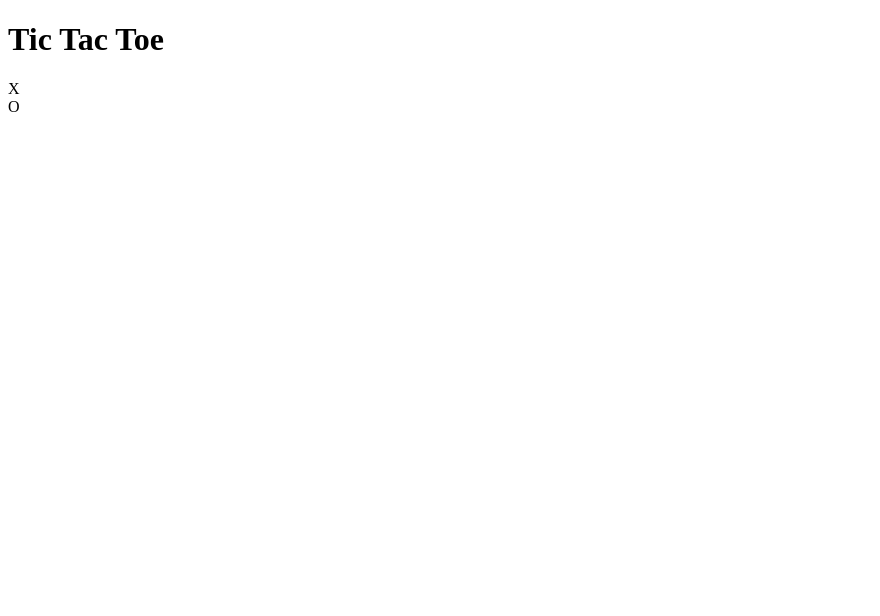
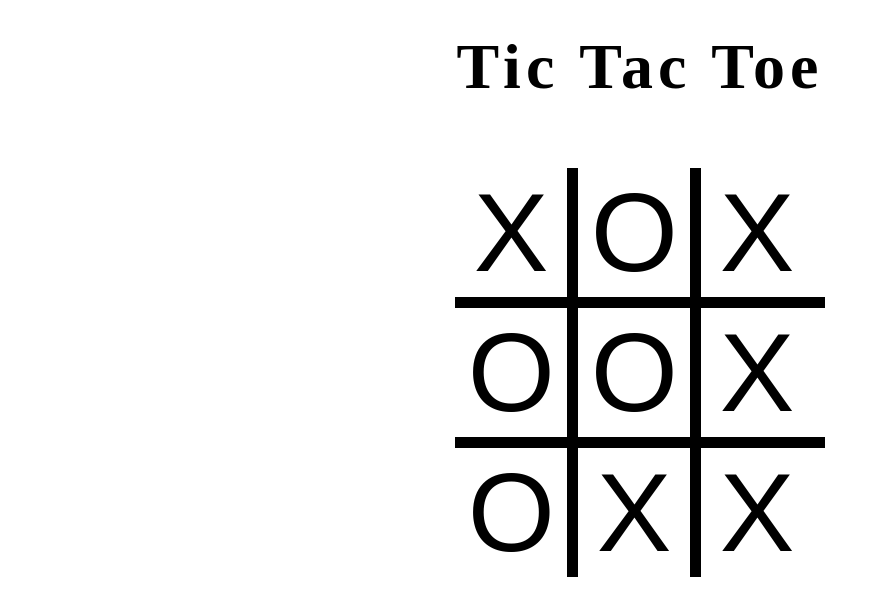
Before and after one commit to parolang/tictactoe, a plain HTML site: page index.html in a window 1280 px wide. Shown: the whole page, without its empty margins (0-880 px from the left). Drawn offline with Linux system fonts and the light colour scheme.

Commit message:
Separated CSS, improved styling of Tic Tac Toe grid.

```diff
--- a/index.html
+++ b/index.html
@@ -2,6 +2,7 @@
 <html>
 <head>
 <title>Tic Tac Toe</title>
+<link rel="stylesheet" href="style.css"
 </head>
 <body>
 <heading>
@@ -9,13 +10,21 @@
 </heading>
 
 <main>
-
-<div id="C11">
-	<div id="X11">X</div>
-	<div id="O11">O</div>
-</div>
-
+  <div class="row">
+    <div class="cell">X</div>
+    <div class="cell">O</div>
+    <div class="cell">X</div>
+  </div>
+  <div class="row">
+    <div class="cell">O</div>
+    <div class="cell">O</div>
+    <div class="cell">X</div>
+  </div>
+  <div class="row">
+    <div class="cell">O</div>
+    <div class="cell">X</div>
+    <div class="cell">X</div>
+  </div>
 </main>
 
-
 </html>
--- /dev/null
+++ b/style.css
@@ -0,0 +1,49 @@
+ heading {
+   display: block;
+   font-size: 2em;
+   text-align: center;
+   margin-top: 30px;
+   margin-bottom: 2em;
+ }
+ h1 {
+   margin: 0;
+   letter-spacing: 5px;
+   }
+
+ .cell {
+   float: left;
+   width: 1em;
+   text-align: center;
+   /*    border: 1px solid black; */
+   border-right: 0.1em solid black;
+ }
+
+ .cell:last-child {
+   border-right: none;
+   }
+
+
+ .row {
+   width: 3.3em;
+   margin: auto;
+   border-bottom: 0.1em solid black;
+ }
+
+ .row:last-child {
+   border-bottom: none;
+ }
+
+ .row:after {
+   content: "";
+   display: table;
+   clear: both;
+ }
+ main {
+   margin-left: auto;
+   margin-right: auto;
+   margin-top: 0;
+   font-size: 7em;
+   /*    border: 5px solid black; */
+   width: 4em;
+   font-family: sans-serif;
+   }
```
